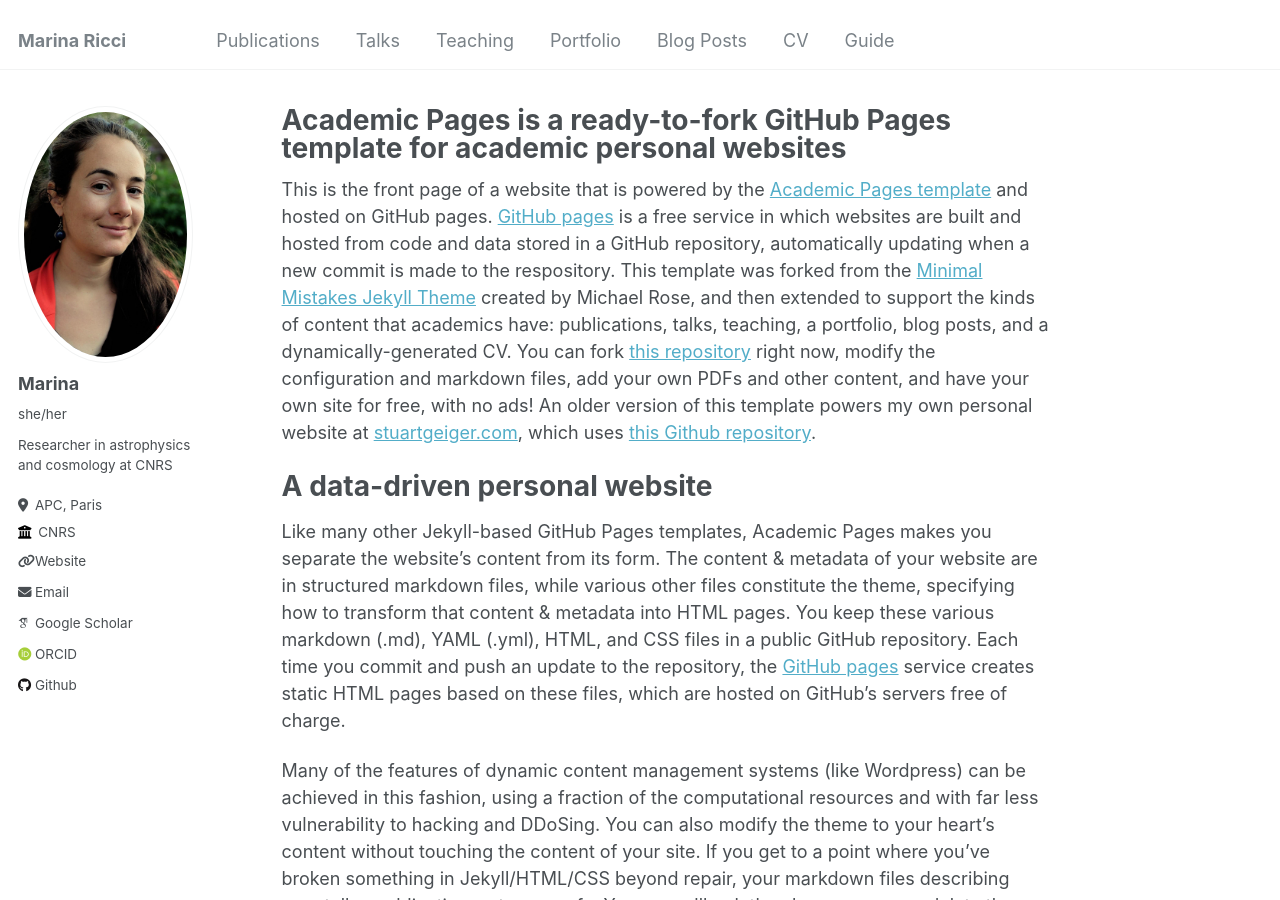
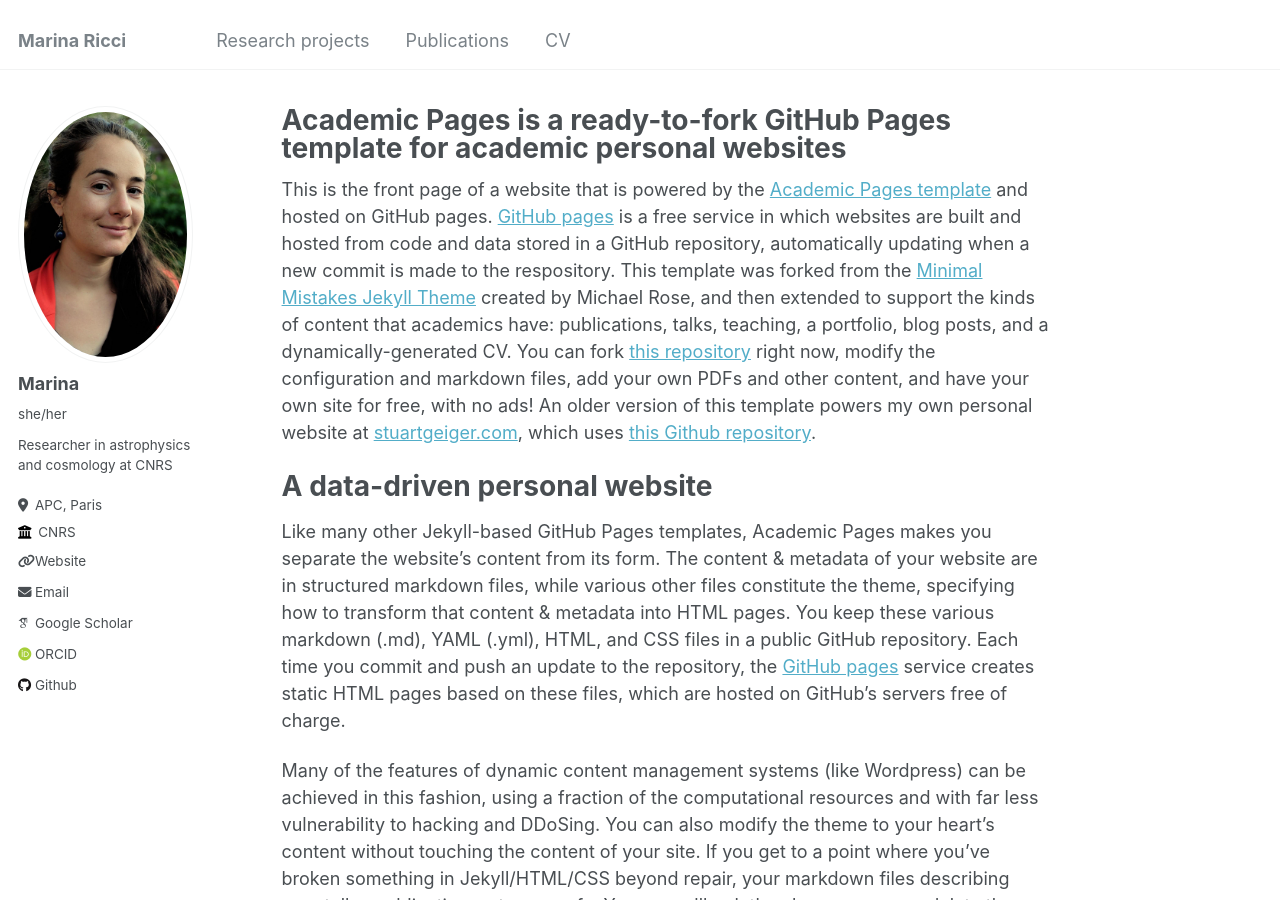
Before and after one commit to marina-ricci/marina-ricci.github.io, a Jekyll site: the page built from _pages/about.md, in a window 1280 px wide and 900 px high. Built offline with Jekyll 4.4.1, drawn with Linux system fonts in a browser that asks for light colours; some web fonts are replaced.

Commit message:
Update navigation.yml

```diff
--- a/_data/navigation.yml
+++ b/_data/navigation.yml
@@ -1,22 +1,11 @@
 # main links links
 main:
+
+  - title: "Research projects"
+    url: /year-archive/
+
   - title: "Publications"
     url: /publications/
 
-  - title: "Talks"
-    url: /talks/
-
-  - title: "Teaching"
-    url: /teaching/
-
-  - title: "Portfolio"
-    url: /portfolio/
-
-  - title: "Blog Posts"
-    url: /year-archive/
-
   - title: "CV"
     url: /cv/
-
-  - title: "Guide"
-    url: /markdown/
```
